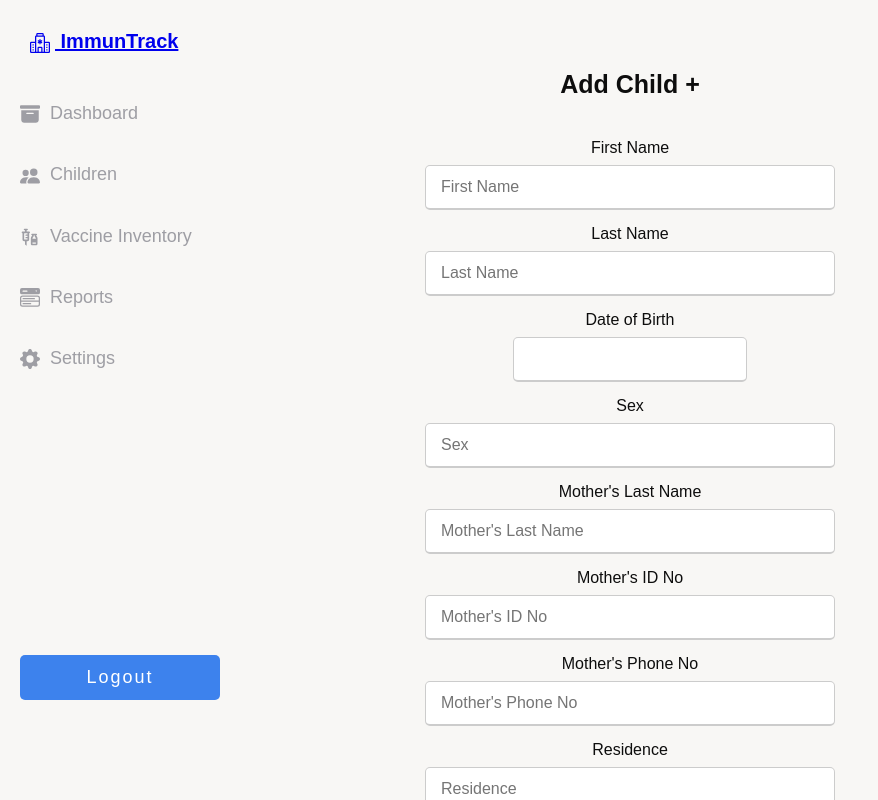
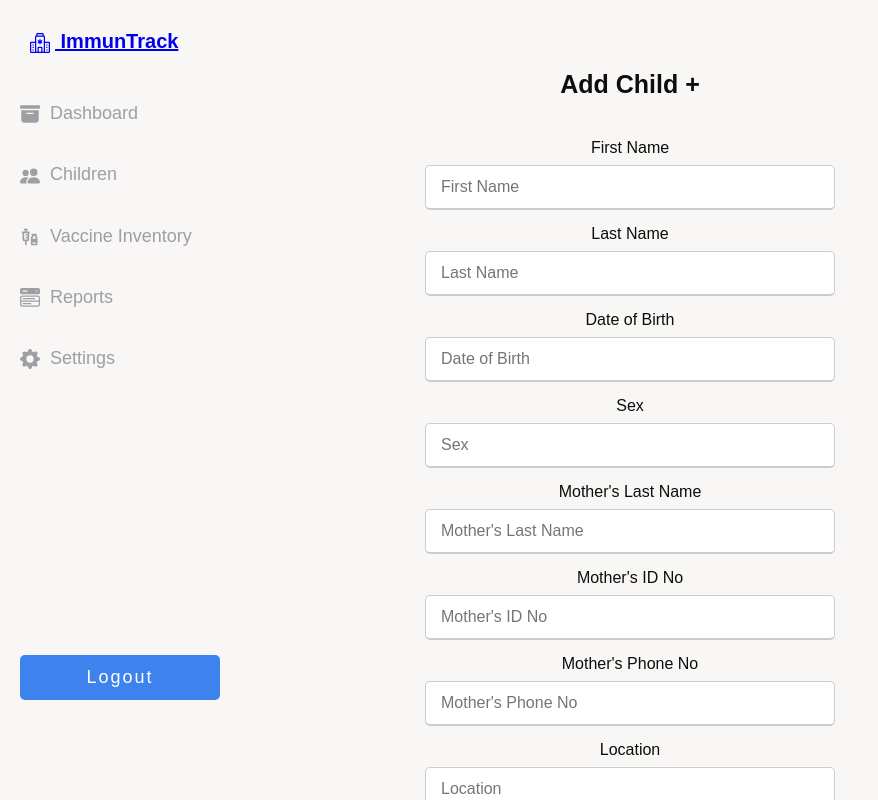
Before and after one commit to johnmalek/ImmunTrack, a React (Vite) app in the folder AdminPanel/: page /add_child in a window 1280 px wide. Shown: the whole page, without its empty margins (0-878 px from the left). Built offline with nearby package versions, Linux system fonts and the light colour scheme; sample sign-in values are in the browser's storage.

Commit message:
COnsuming more apis and further authentication cleaning up

```diff
--- a/AdminPanel/src/components/AddChild.jsx
+++ b/AdminPanel/src/components/AddChild.jsx
@@ -1,7 +1,50 @@
-import React from "react";
+import React, { useState } from "react";
 import MyDatePicker from "./MyDatePicker";
+import { useNavigate } from "react-router-dom";
 
 function AddChild(){
+
+    const API_ENDPOINT = "http://localhost:8083/api/v1/health_care/add_child";
+
+    const [firstname, setFirstname] = useState();
+    const [lastname, setLastname] = useState();
+    const [sex, setSex] = useState();
+    const [mother_name, setMotherName] = useState();
+    const [mother_id_no, setMotherIdNo] = useState();
+    const [mother_phone, setMotherPhone] = useState();
+    const [location, setLocation] = useState();
+    const [dob, setDob] = useState();
+    const navigate = useNavigate();
+
+    const handleAddChild = async (e) => {
+        e.preventDefault();
+
+        const payload = {
+            firstname: firstname,
+            lastname: lastname,
+            sex: sex,
+            mother_name: mother_name,
+            mother_id_no: mother_id_no,
+            mother_phone: mother_phone,
+            location: location,
+            dob: dob
+        }
+
+        fetch(API_ENDPOINT, {
+            method: "post",
+            body: JSON.stringify(payload),
+            headers: {"Content-type" : "application/json"}
+        })
+        .then(response => response.json())
+        .then(json => {
+            navigate("/children_table")
+            console.log(json)
+        })
+        .catch(err => {
+            console.log(err)
+        })
+    }
+
     return (
         <main className="main-container">
             <div className="container">
@@ -10,39 +53,40 @@ function AddChild(){
                     <div className="user-details">
                         <div className="input-box">
                             <span className="details">First Name</span>
-                            <input type="text" placeholder="First Name"/>
+                            <input type="text" onChange={(e => setFirstname(e.target.value))} placeholder="First Name"/>
                         </div>
                         <div className="input-box">
                             <span className="details">Last Name</span>
-                            <input type="text" placeholder="Last Name"/>
+                            <input type="text" onChange={(e => setLastname(e.target.value))} placeholder="Last Name"/>
                         </div>
                         <div className="input-box">
                             <span className="details">Date of Birth</span>
-                            <MyDatePicker />
+                            <input type="text" onChange={(e => setDob(e.target.value))} placeholder="Date of Birth"/>
+                            {/* <MyDatePicker /> */}
                         </div>
                         <div className="input-box">
                             <span className="details">Sex</span>
-                            <input type="text" placeholder="Sex"/>
+                            <input type="text" onChange={(e => setSex(e.target.value))} placeholder="Sex"/>
                         </div>
                         <div className="input-box">
                             <span className="details">Mother's Last Name</span>
-                            <input type="text" placeholder="Mother's Last Name"/>
+                            <input type="text" onChange={(e => setMotherName(e.target.value))} placeholder="Mother's Last Name"/>
                         </div>
                         <div className="input-box">
                             <span className="details">Mother's ID No</span>
-                            <input type="text" placeholder="Mother's ID No"/>
+                            <input type="text" onChange={(e => setMotherIdNo(e.target.value))} placeholder="Mother's ID No"/>
                         </div>
                         <div className="input-box">
                             <span className="details">Mother's Phone No</span>
-                            <input type="text" placeholder="Mother's Phone No"/>
+                            <input type="text" onChange={(e => setMotherPhone(e.target.value))} placeholder="Mother's Phone No"/>
                         </div>
                         <div className="input-box">
-                            <span className="details">Residence</span>
-                            <input type="text" placeholder="Residence"/>
+                            <span className="details">Location</span>
+                            <input type="text" onChange={(e => setLocation(e.target.value))} placeholder="Location"/>
                         </div>
                     </div>
                     <div className="button">
-                        <input type="submit" value="Submit" />
+                        <input type="submit" onClick={handleAddChild} value="Submit" />
                     </div>
                 </form>
             </div>
--- a/AdminPanel/src/components/AddVaccine.jsx
+++ b/AdminPanel/src/components/AddVaccine.jsx
@@ -1,7 +1,44 @@
-import React from "react";
+import React, { useState } from "react";
 import MyDatePicker1 from "./MyDatePicker1";
+import { useNavigate } from "react-router-dom";
 
 function AddVaccine(){
+
+    const API_ENDPOINT = "http://localhost:8083/api/v1/health_care/add_vaccine";
+
+    const [vaccineName, setVaccineName] = useState();
+    const [manufacturer, setManufacturer] = useState();
+    const [batchNo, setBatchNo] = useState();
+    const [expiryDate, setExpiryDate] = useState();
+    const [quantity, setQuantity] = useState();
+    const navigate = useNavigate();
+
+    const handleAddVaccine = async (e) => {
+        e.preventDefault();
+
+        const payload = {
+            vaccineName: vaccineName,
+            manufacturer: manufacturer,
+            batchNo: batchNo,
+            expiryDate: expiryDate,
+            quantity: quantity
+        }
+
+        fetch(API_ENDPOINT, {
+            method: "post",
+            body: JSON.stringify(payload),
+            headers: {"Content-type" : "application/json"}
+        })
+        .then(response => response.json())
+        .then(json => {
+            navigate("/vaccine_table")
+            console.log(json)
+        })
+        .catch(err => {
+            console.log(err)
+        })
+    }
+
     return (
         <main className="main-container">
             <div className="container">
@@ -10,27 +47,28 @@ function AddVaccine(){
                     <div className="user-details">
                         <div className="input-box">
                             <span className="details">Name</span>
-                            <input type="text" placeholder="Name"/>
+                            <input type="text" onChange={(e => setVaccineName(e.target.value))} placeholder="Name"/>
                         </div>
                         <div className="input-box">
                             <span className="details">Manufacturer</span>
-                            <input type="text" placeholder="Manufacturer"/>
+                            <input type="text" onChange={(e => setManufacturer(e.target.value))} placeholder="Manufacturer"/>
                         </div>
                         <div className="input-box">
                             <span className="details">Batch No</span>
-                            <input type="text" placeholder="Batch No"/>
+                            <input type="text" onChange={(e => setBatchNo(e.target.value))} placeholder="Batch No"/>
                         </div>
                         <div className="input-box">
                             <span className="details">Expiry Date</span>
-                            <MyDatePicker1 />
+                            <input type="text" onChange={(e => setExpiryDate(e.target.value))} placeholder="Expiry Date"/>
+                            {/* <MyDatePicker1 /> */}
                         </div>
                         <div className="input-box">
                             <span className="details">Quantity</span>
-                            <input type="text" placeholder="Quantity"/>
+                            <input type="text" onChange={(e => setQuantity(e.target.value))} placeholder="Quantity"/>
                         </div>
                     </div>
                     <div className="button">
-                        <input type="submit" value="Submit" />
+                        <input type="submit" onClick={handleAddVaccine} value="Submit" />
                     </div>
                 </form>
             </div>
--- a/AdminPanel/src/components/Home.jsx
+++ b/AdminPanel/src/components/Home.jsx
@@ -18,10 +18,15 @@ import {
 } from 'recharts';
 
 import { useSelector } from "react-redux";
+import { useAuth } from "../provider/authProvider";
+import { jwtDecode } from "jwt-decode";
 
 function Home(){
 
-    const token = useSelector((state) => state.token.value)
+    // const token = useSelector((state) => state.token.value)
+    const {token} = useAuth();
+
+    const user = jwtDecode(token);
 
     const data = [
         {
@@ -120,6 +125,7 @@ function Home(){
         <main className="main-container">
             <div className="main-title">
                 <h3>ADMIN DASHBOARD</h3>
+                <h3>{user.sub}</h3>
             </div>
             <div className="main-cards">
                 <div className="card">
--- a/package.json
+++ b/package.json
@@ -1,6 +1,7 @@
 {
   "dependencies": {
     "axios": "^1.6.7",
+    "jwt-decode": "^4.0.0",
     "react-flash-message": "^1.0.8",
     "react-hook-form": "^7.51.1",
     "react-router-dom": "^6.22.0",
```
Also changed, not shown: 1 other file (tests, documents, lock files or other folders).
